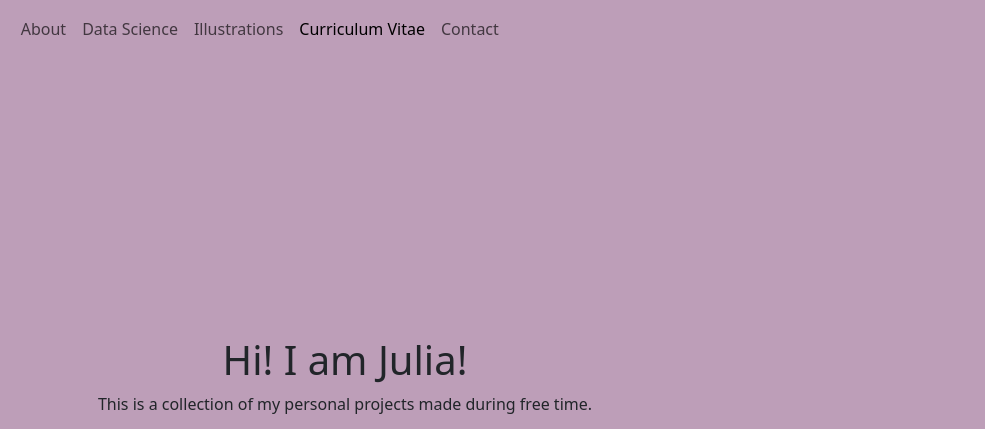
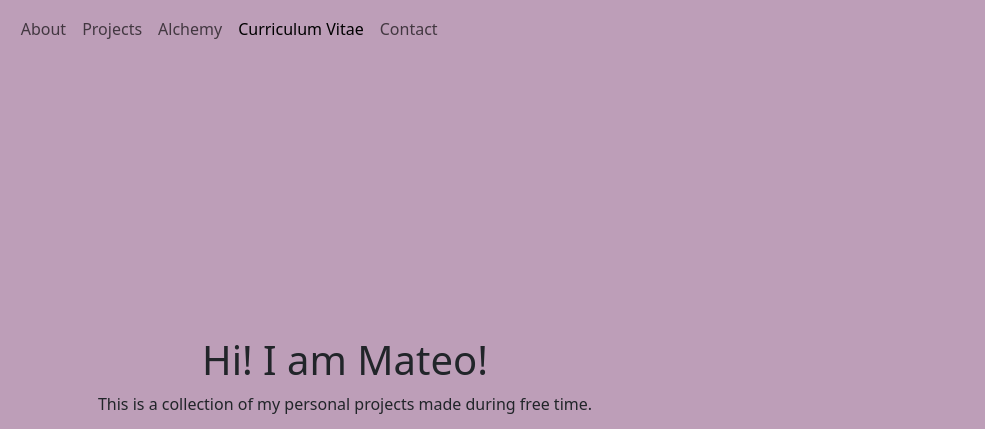
Before and after one commit to mate2000/mate2000.github.io, a website: page index.html in a window 1280 px wide. Shown: the top 429 px of the page, 295-1280 px from the left. Drawn offline with nearby package versions, Linux system fonts and the light colour scheme.

Commit message:
Change some text

```diff
--- a/index.html
+++ b/index.html
@@ -7,7 +7,7 @@
 	<link href="https://fonts.googleapis.com/css2?family=DM+Sans&display=swap" rel="stylesheet">
 	<link href="https://fonts.googleapis.com/css2?family=Poppins:wght@100;200;300;400;500;600;700;800;900&display=swap" rel="stylesheet">
 
-	<title>Juliana Henao Portfolio</title>
+	<title>Mateo Montoya Portfolio</title>
 
   <link href="https://cdn.jsdelivr.net/npm/bootstrap@5.3.1/dist/css/bootstrap.min.css" rel="stylesheet" integrity="sha384-4bw+/aepP/YC94hEpVNVgiZdgIC5+VKNBQNGCHeKRQN+PtmoHDEXuppvnDJzQIu9" crossorigin="anonymous">
 	<!-- <link href="https://cdn.jsdelivr.net/npm/bootstrap@5.2.2/dist/css/bootstrap.min.css" rel="stylesheet" integrity="sha384-Zenh87qX5JnK2Jl0vWa8Ck2rdkQ2Bzep5IDxbcnCeuOxjzrPF/et3URy9Bv1WTRi" crossorigin="anonymous"> -->
@@ -37,10 +37,10 @@
               <a class="nav-link" href="#about">About<span class="sr-only"></span> </a>
             </li>
             <li class="nav-item">
-                <a class="nav-link" href="#projects">Data Science<span class="sr-only"></span></a>
+                <a class="nav-link" href="#projects">Projects<span class="sr-only"></span></a>
               </li>
               <li class="nav-item">
-                <a class="nav-link" href="#creative">Illustrations<span class="sr-only"></span></a>
+                <a class="nav-link" href="#creative">Alchemy<span class="sr-only"></span></a>
               </li>
               <li class="nav-item">
                 <a class="nav-link" href="#CV">Curriculum Vitae<span class="sr-only"></span></a>
@@ -55,7 +55,7 @@
 <div data-bs-spy="scroll" data-bs-target="#navbar-scroll" data-bs-smooth-scroll="true" tabindex="0">
 <div class="row justify-content-center text-center bg-primary p-5 min-vh-100 align-items-center m-0">
   <div class="container">
-  <h1 class="text-dark">Hi! I am Julia!</h1>
+  <h1 class="text-dark">Hi! I am Mateo!</h1>
   <p class="text-dark">This is a collection of my personal projects made during free time.</p>
   <p class="text-dark">I am a Data Scientist and a illustration enthusiast. I am passionate about maths and art. I am always looking for new challenges and opportunities to learn and grow.</p>
   <h4 class="text-dark">You can find other projects in my Github, Instagram and Linkedin profile</h4>
@@ -191,7 +191,7 @@
 </div>
 
 		<footer class="text-center text-light text-lg-start bg-dark my-2">
-			© 2023 Copyright: Juliana Henao All rights reserved | This page was made by Juliana Henao in HTML, CSS and Git.
+			© 2024 Copyright: Mateo Montoya All rights reserved | This page was made by Mateo Montoya in HTML, CSS and Git.
 		</footer>
 </div>
 <script src="https://cdn.jsdelivr.net/npm/bootstrap@5.3.1/dist/js/bootstrap.bundle.min.js" integrity="sha384-HwwvtgBNo3bZJJLYd8oVXjrBZt8cqVSpeBNS5n7C8IVInixGAoxmnlMuBnhbgrkm" crossorigin="anonymous"></script>
```
